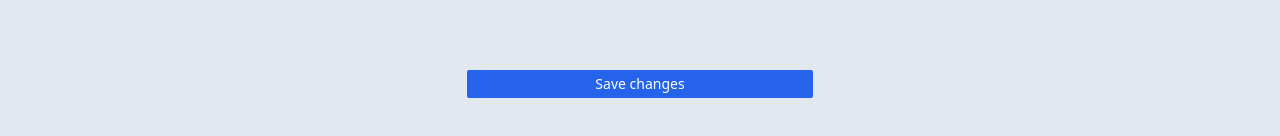
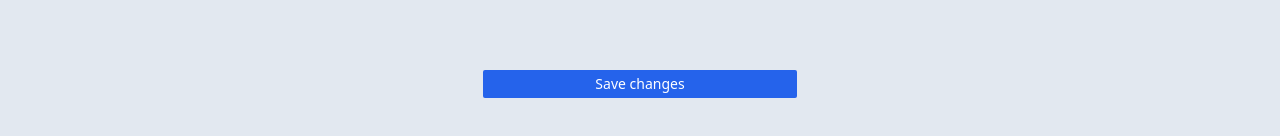
Before and after one commit to ItxTechieTalal/notes-ui-2, a plain HTML site: page index.html in a window 1280 px wide. Shown: the part 378-514 px from the top of the page. Drawn offline with nearby package versions, Linux system fonts and the light colour scheme.

Commit message:
Update index.html

```diff
--- a/index.html
+++ b/index.html
@@ -44,7 +44,7 @@
 
 <div class=" m-4 mt-32  ">
 
- <button class="bg-blue-600  text-center  rounded-sm flex mx-auto py-1 px-32 text-white text-sm ">Save changes</button>
+ <button class="bg-blue-600  text-center  rounded-sm flex mx-auto py-1 px-28 text-white text-sm ">Save changes</button>
 </div>
 
 </body>
```
